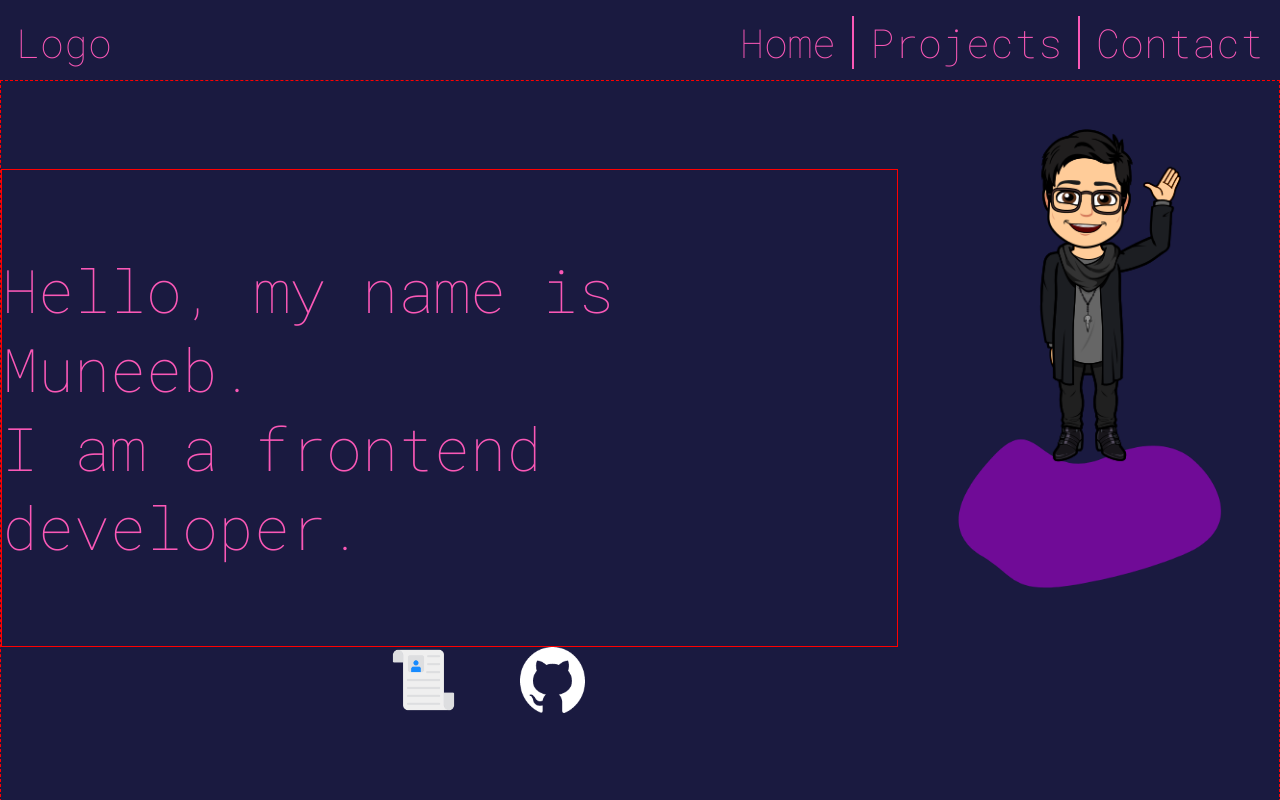
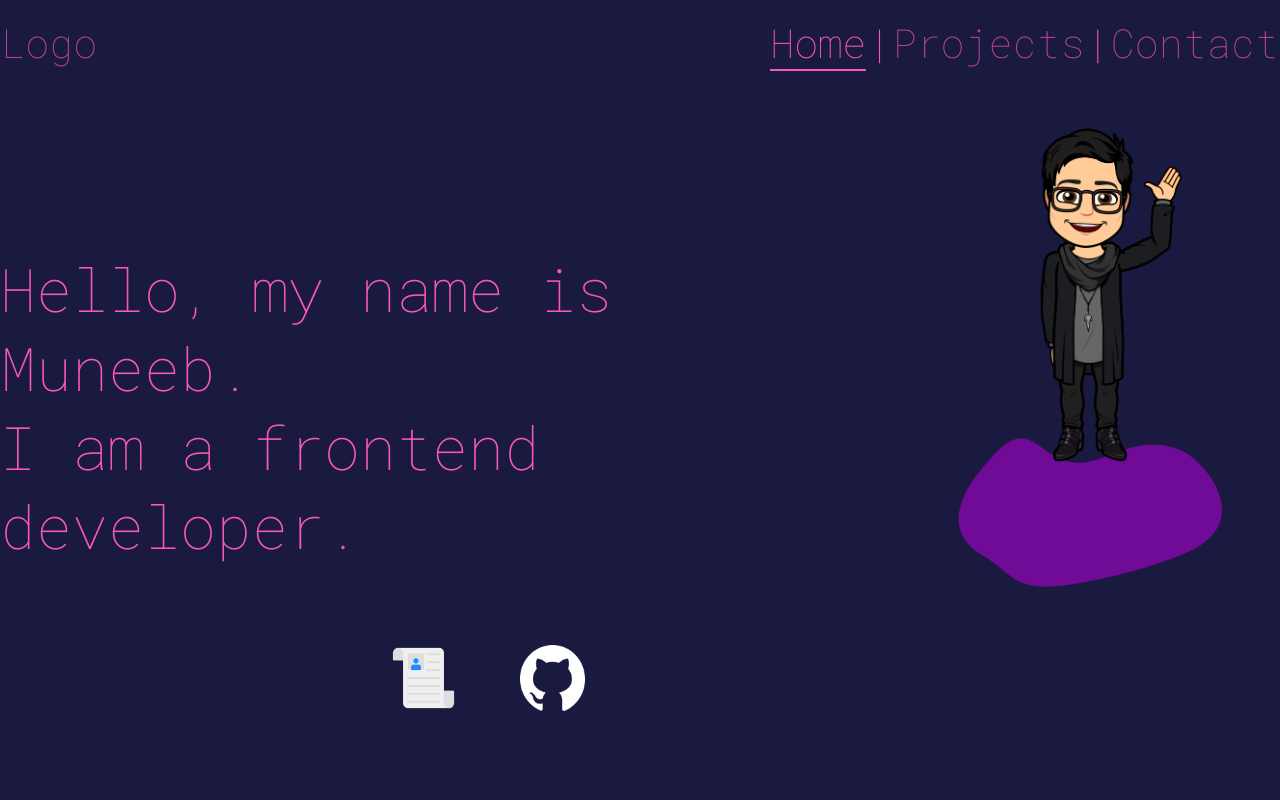
Before and after one commit to Ni-Bu/Ni-Bu.github.io, a React (Create React App) app: page / in a window 1280 px wide. Shown: the top 800 px of the page. Built offline with nearby package versions, Linux system fonts and the light colour scheme.

Commit message:
added navbar active state and made it sticky

```diff
--- a/package.json
+++ b/package.json
@@ -3,6 +3,7 @@
   "version": "0.1.0",
   "private": true,
   "dependencies": {
+    "@react-spring/parallax": "^9.4.3",
     "@testing-library/jest-dom": "^5.16.2",
     "@testing-library/react": "^12.1.3",
     "@testing-library/user-event": "^13.5.0",
@@ -11,6 +12,7 @@
     "react-parallax": "^3.3.0",
     "react-router-dom": "^6.2.1",
     "react-scripts": "^5.0.0",
+    "react-scroll": "^1.8.6",
     "react-spring": "^8.0.27",
     "web-vitals": "^2.1.4"
   },
--- a/src/App.css
+++ b/src/App.css
@@ -21,12 +21,12 @@ body::-webkit-scrollbar {
 }
 .home {
   height: 90vh;
+  padding-top: 10vh;
   display: flex;
   flex-flow: row nowrap;
   justify-content: flex-start;
   align-items: center;
   /* padding: 0 10rem; */
-  border: 1px dashed red;
 }
 
 .intro-left-container {
@@ -60,7 +60,6 @@ body::-webkit-scrollbar {
   font-size: 60px;
   overflow-wrap: break-word;
   padding: 5rem 0;
-  border: 1px solid red;
 
   display: flex;
   justify-content: center;
@@ -108,10 +107,14 @@ body::-webkit-scrollbar {
   height: 10vh;
 }
 .nav-container {
-  /* position: sticky; */
+  position: fixed;
+  /* top: 0; */
   height: 8vh;
+  width: 100%;
   padding-top: 2vh;
+  z-index: 10000;
 }
+
 .nav-bar {
   display: flex;
   flex-flow: row nowrap;
@@ -120,18 +123,18 @@ body::-webkit-scrollbar {
 .nav-bar .logo {
   flex-basis: 60%;
 }
-.nav-bar li {
-  list-style: none;
-  padding: 0 16px;
-}
-.nav-bar li:nth-child(n + 3) {
-  border-left: 2px solid #fa58b6;
+.nav-bar a {
+  opacity: 70%;
 }
 
+.nav-bar .active {
+  opacity: 100%;
+  border-bottom: 2px solid #fa58b6;
+}
 .project {
   /* padding-top: 10vh; */
-  height: 90vh;
-  border: 1px solid red;
+  height: 100vh;
+
   display: flex;
   flex-flow: row nowrap;
   justify-content: space-between;
@@ -191,7 +194,7 @@ body::-webkit-scrollbar {
 .contact {
   padding-top: 10vh;
   height: 90vh;
-  border: 1px dashed red;
+
   display: flex;
 
   justify-content: center;
--- a/src/App.js
+++ b/src/App.js
@@ -1,5 +1,4 @@
 import logo from "./logo.svg";
-import { Parallax } from "react-parallax";
 import "./App.css";
 import Home from "./pages/Home";
 import NavBar from "./components/navbar";
@@ -10,7 +9,8 @@ import { useSpring, animated, useChain } from "react-spring";
 
 function App() {
   const [animationChain, setAnimationChain] = useState([]);
-  useChain(animationChain);
+  useChain(animationChain, [0, 0.4, 0.6, 0.8, 1]);
+
   return (
     <div className="App">
       <NavBar
@@ -18,13 +18,17 @@ function App() {
         setAnimationChain={setAnimationChain}
         useAnimation={useAnimation}
       />
+
       <Home
         animationChain={animationChain}
         setAnimationChain={setAnimationChain}
         useAnimation={useAnimation}
+        id="home"
       />
-      <Project />
-      <Contact />
+
+      <Project id="project" />
+
+      <Contact id="contact" />
     </div>
   );
 }
--- a/src/components/navbar.jsx
+++ b/src/components/navbar.jsx
@@ -1,19 +1,52 @@
 import React, { useEffect, useRef } from "react";
 import Home from "./../pages/Home";
 import { useSpring, animated, useChain } from "react-spring";
+import { Link, animateScroll as scroll } from "react-scroll";
+
 function NavBar({ animationChain, setAnimationChain, useAnimation }) {
   const navRef = useRef();
   const navStyle = useAnimation(navRef, -100, 0, 0, 0);
   useEffect(() => {
     setAnimationChain((old) => [...old, navRef]);
   }, []);
+  const scrollToBottom = () => {
+    scroll.scrollToBottom();
+  };
   return (
     <div className="nav-container">
       <animated.div className="nav-bar" style={navStyle}>
-        <li className="logo">Logo</li>
-        <li>Home</li>
-        <li>Projects</li>
-        <li>Contact</li>
+        <Link className="logo">Logo</Link>
+        <Link
+          activeClass="active"
+          to="home"
+          spy={true}
+          smooth={true}
+          offset={-70}
+          duration={500}
+        >
+          Home
+        </Link>
+        <div>|</div>
+        <Link
+          activeClass="active"
+          to="project"
+          spy={true}
+          smooth={true}
+          duration={500}
+        >
+          Projects
+        </Link>
+        <div>|</div>
+        <Link
+          activeClass="active"
+          to="contact"
+          spy={true}
+          smooth={true}
+          // duration={500}
+          onClick={scrollToBottom}
+        >
+          Contact
+        </Link>
       </animated.div>
     </div>
   );
--- a/src/pages/project.jsx
+++ b/src/pages/project.jsx
@@ -1,11 +1,13 @@
-import React from "react";
+import React, { useEffect, useRef } from "react";
 import foreground2 from "../img/foreground2.png";
 import water from "../img/water-cooler.png";
+
 function Project(props) {
   return (
     <div className="project">
       <div className="image-container">
         <img src={foreground2} className="inner2" />
+
         <img src={water} className="inner1" />
       </div>
       <div className="content-container">
```
Also changed, not shown: 1 other file (tests, documents, lock files or other folders).
